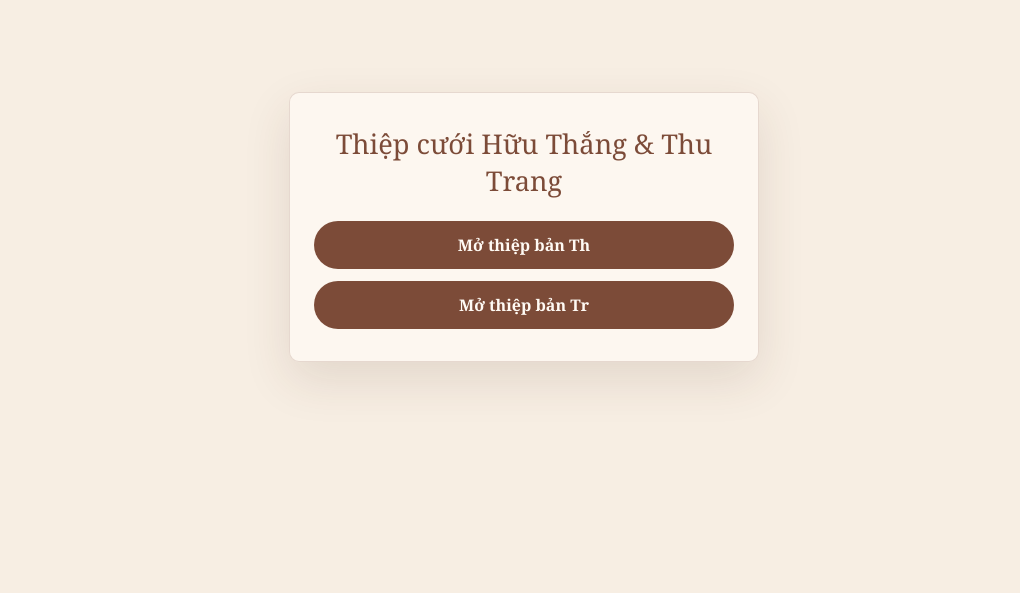
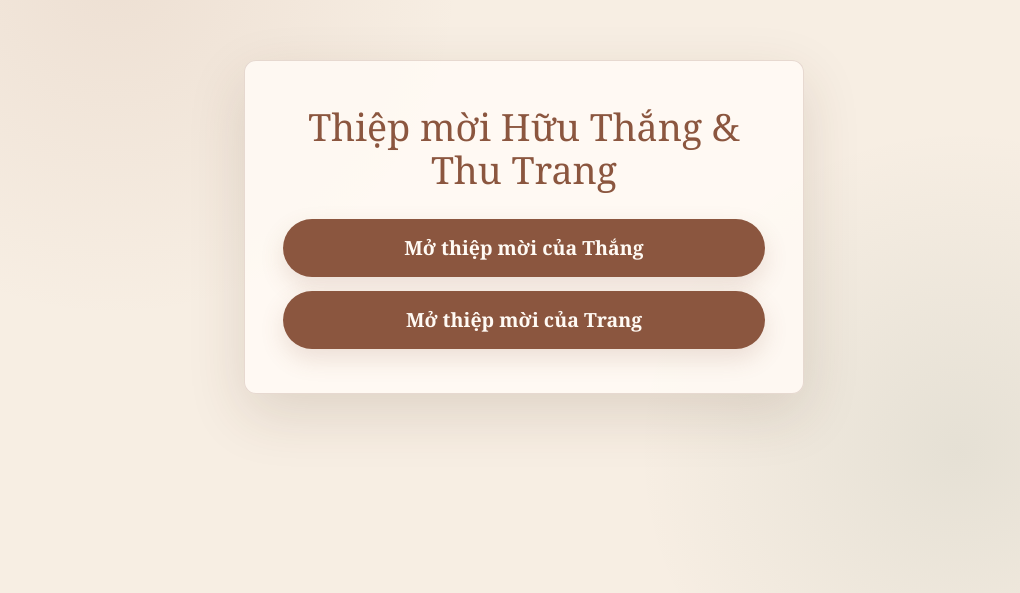
Before and after one commit to ThangDoan-Avery/Wedding-Invitation, a plain HTML site: page deploy/index.html in a window 1280 px wide. Shown: the part 173-766 px from the top of the page, without its empty margins (116-1136 px from the left). Drawn offline with Linux system fonts and the light colour scheme.

Commit message:
Polish invitation selector page

```diff
--- a/deploy/index.html
+++ b/deploy/index.html
@@ -3,53 +3,95 @@
   <head>
     <meta charset="UTF-8" />
     <meta name="viewport" content="width=device-width, initial-scale=1.0" />
-    <title>Thiệp cưới Hữu Thắng & Thu Trang</title>
+    <title>Thiệp mời Hữu Thắng & Thu Trang</title>
     <style>
+      * {
+        box-sizing: border-box;
+      }
+
       body {
         min-height: 100vh;
         margin: 0;
         display: grid;
         place-items: center;
-        background: #f7eee3;
+        padding: 20px;
+        background:
+          radial-gradient(circle at 18% 18%, rgba(153, 98, 71, 0.1), transparent 28%),
+          radial-gradient(circle at 84% 78%, rgba(21, 63, 42, 0.08), transparent 26%),
+          #f7eee3;
         color: #7c4b38;
         font-family: Georgia, "Times New Roman", serif;
       }
 
       main {
-        width: min(420px, calc(100vw - 32px));
-        padding: 32px 24px;
+        width: min(560px, 100%);
+        padding: clamp(28px, 7vw, 44px) clamp(20px, 6vw, 38px);
         text-align: center;
         border: 1px solid rgba(124, 75, 56, 0.18);
-        border-radius: 10px;
-        background: rgba(255, 250, 244, 0.78);
-        box-shadow: 0 18px 48px rgba(80, 48, 30, 0.12);
+        border-radius: 12px;
+        background: rgba(255, 250, 244, 0.9);
+        box-shadow: 0 20px 58px rgba(80, 48, 30, 0.14);
       }
 
       h1 {
-        margin: 0 0 22px;
-        font-size: 1.7rem;
+        max-width: 480px;
+        margin: 0 auto 28px;
+        color: #8b563f;
+        font-size: clamp(1.9rem, 7vw, 2.35rem);
         font-weight: 500;
+        line-height: 1.15;
+      }
+
+      .actions {
+        display: grid;
+        gap: 14px;
       }
 
       a {
         display: flex;
         align-items: center;
         justify-content: center;
-        min-height: 48px;
-        margin-top: 12px;
+        min-height: 58px;
+        padding: 0 20px;
         border-radius: 999px;
         color: #fffaf4;
-        background: #7c4b38;
+        background: #8b563f;
+        box-shadow: 0 10px 24px rgba(139, 86, 63, 0.16);
         text-decoration: none;
+        font-size: clamp(1.05rem, 4.5vw, 1.22rem);
         font-weight: 700;
+        line-height: 1.25;
+        transition:
+          background 160ms ease,
+          transform 160ms ease,
+          box-shadow 160ms ease;
+      }
+
+      a:hover {
+        background: #153f2a;
+        box-shadow: 0 12px 28px rgba(21, 63, 42, 0.18);
+        transform: translateY(-1px);
+      }
+
+      @media (max-width: 420px) {
+        main {
+          padding-inline: 18px;
+        }
+
+        a {
+          min-height: 54px;
+          padding-inline: 16px;
+        }
       }
     </style>
   </head>
   <body>
     <main>
-      <h1>Thiệp cưới Hữu Thắng & Thu Trang</h1>
-      <a href="Wedding_invitation_Th.html">Mở thiệp bản Th</a>
-      <a href="Wedding_invitation_Tr.html">Mở thiệp bản Tr</a>
+      <h1>Thiệp mời Hữu Thắng & Thu Trang</h1>
+      <div class="actions">
+        <a href="Wedding_invitation_Th.html">Mở thiệp mời của Thắng</a>
+        <a href="Wedding_invitation_Tr.html">Mở thiệp mời của Trang</a>
+      </div>
     </main>
   </body>
 </html>
```
